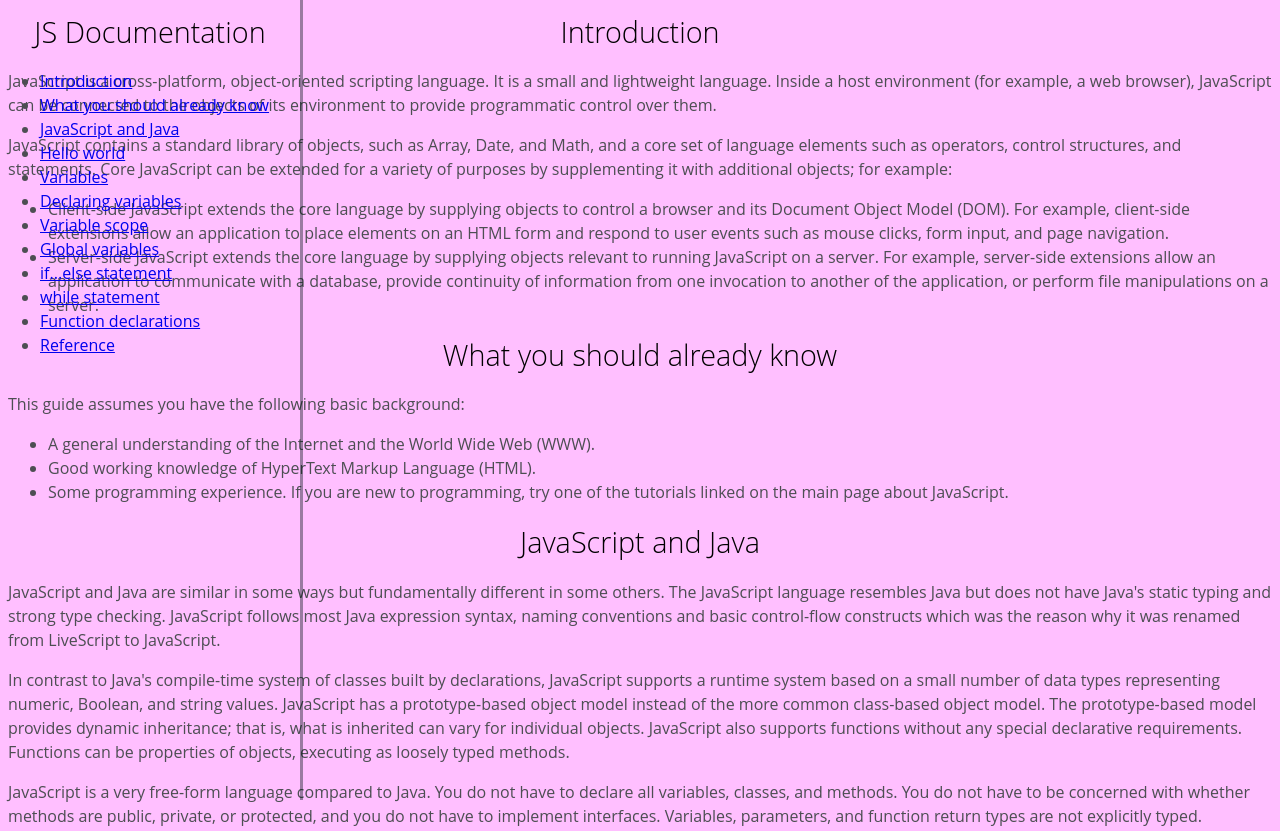
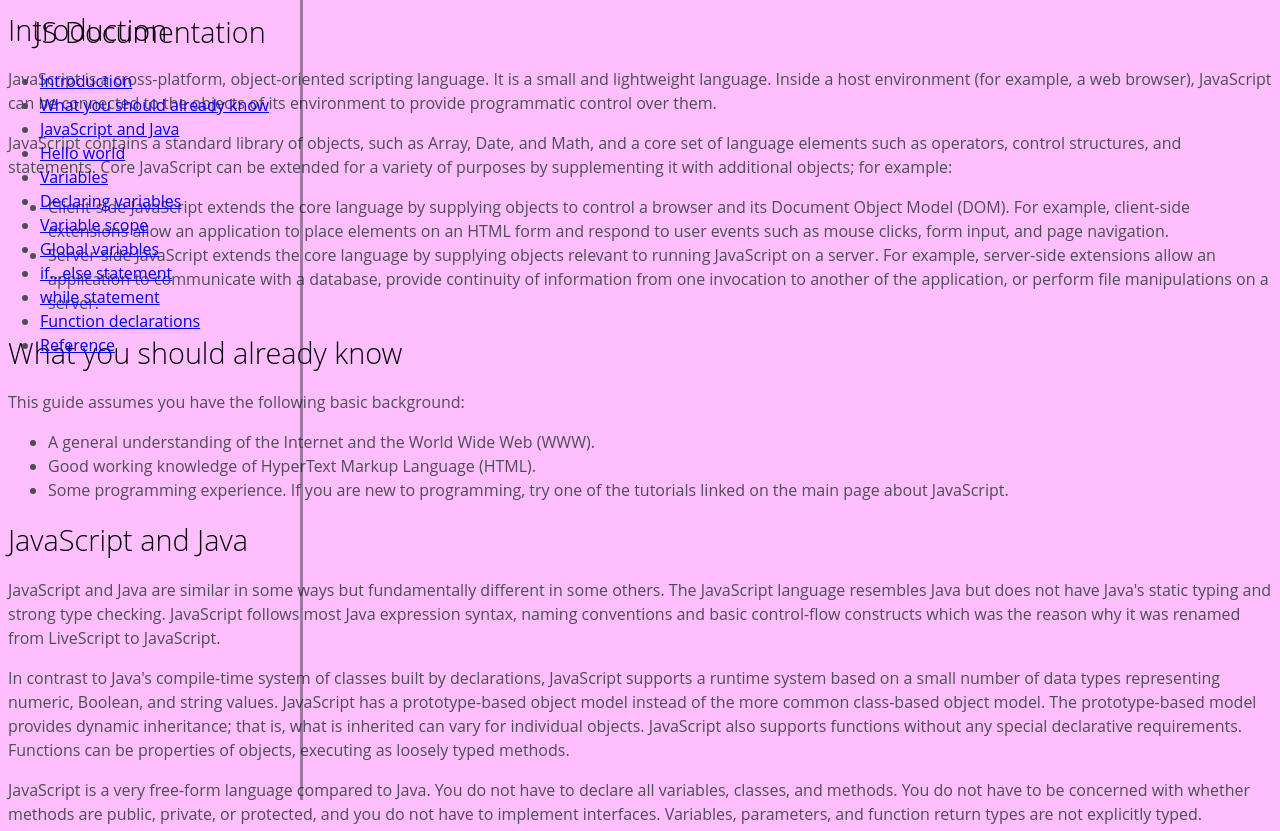
Before and after one commit to Yinkusadel/14-fcc-technical-documentation-page, a website: page index.html in a window 1280 px wide. Shown: the top 831 px of the page. Drawn offline with Linux system fonts and the light colour scheme.

Commit message:
main doc id added

```diff
--- a/styles.css
+++ b/styles.css
@@ -25,3 +25,8 @@ header {
   font-size: 1.8em;
   font-weight: lighter;
 }
+
+#main-doc header {
+    text-align: left;
+    margin: 0;
+  }
```
